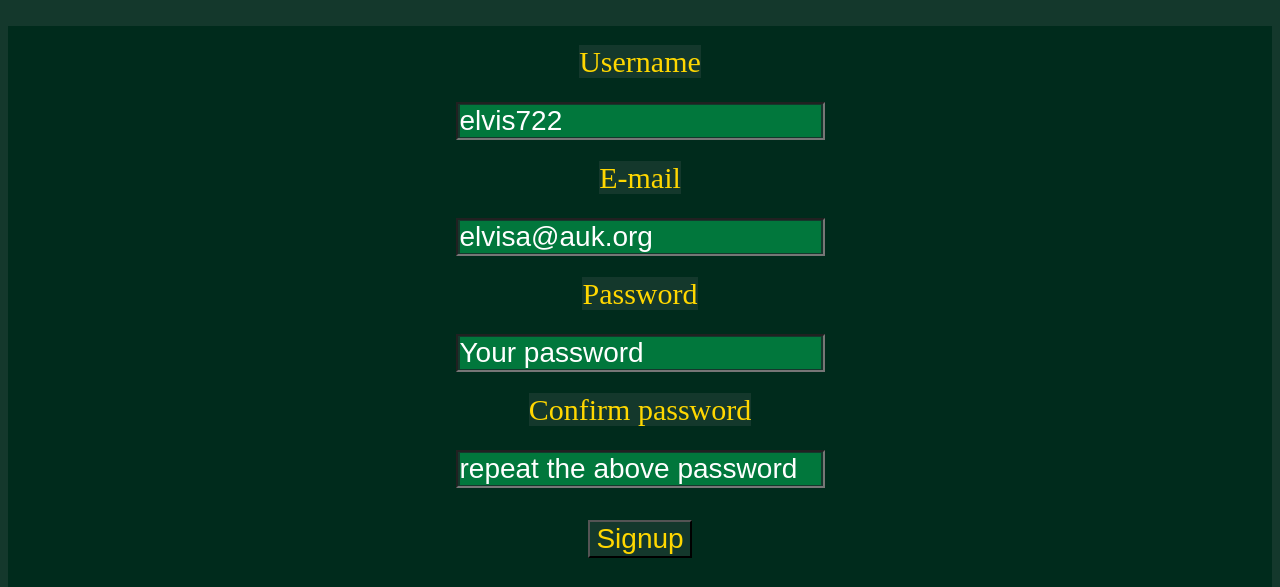
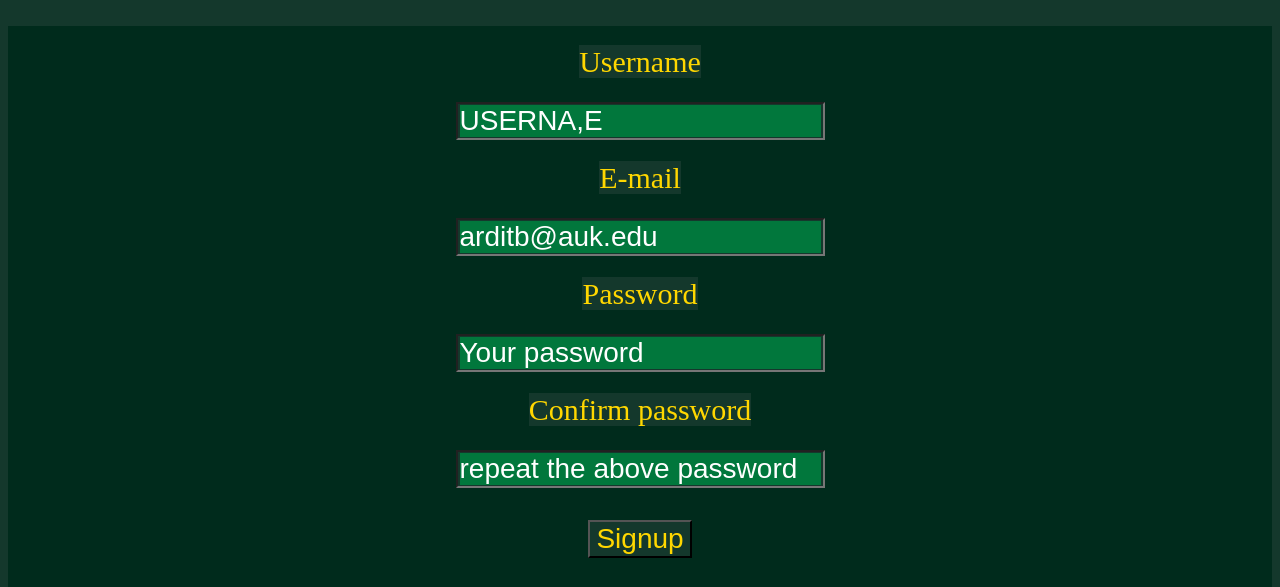
Before and after one commit to ardit-cpu/BACK-END-SITE, a PHP site: page /signup.php in a window 1280 px wide. Shown: the part 136-723 px from the top of the page. Run offline with PHP 8.4, Linux system fonts and the light colour scheme.

Commit message:
Update signup.php

```diff
--- a/signup.php
+++ b/signup.php
@@ -60,10 +60,10 @@
 
 		<div class="signupinfo">
 			<label class="coll">Username</label> <br>
-			<input class="input" type="text" name="username" placeholder="elvis722" value="<?php echo $username; ?>"> <br>
+			<input class="input" type="text" name="username" placeholder="USERNA,E" value="<?php echo $username; ?>"> <br>
 
 			<label class="coll">E-mail</label><br>
-			<input type="email" name="mail" placeholder="elvisa@auk.org" ><br>
+			<input type="email" name="mail" placeholder="arditb@auk.edu" ><br>
 
 			<label class="coll">Password</label><br>
 			<input type="password" placeholder="Your password" name="pwd1"><br>
```
